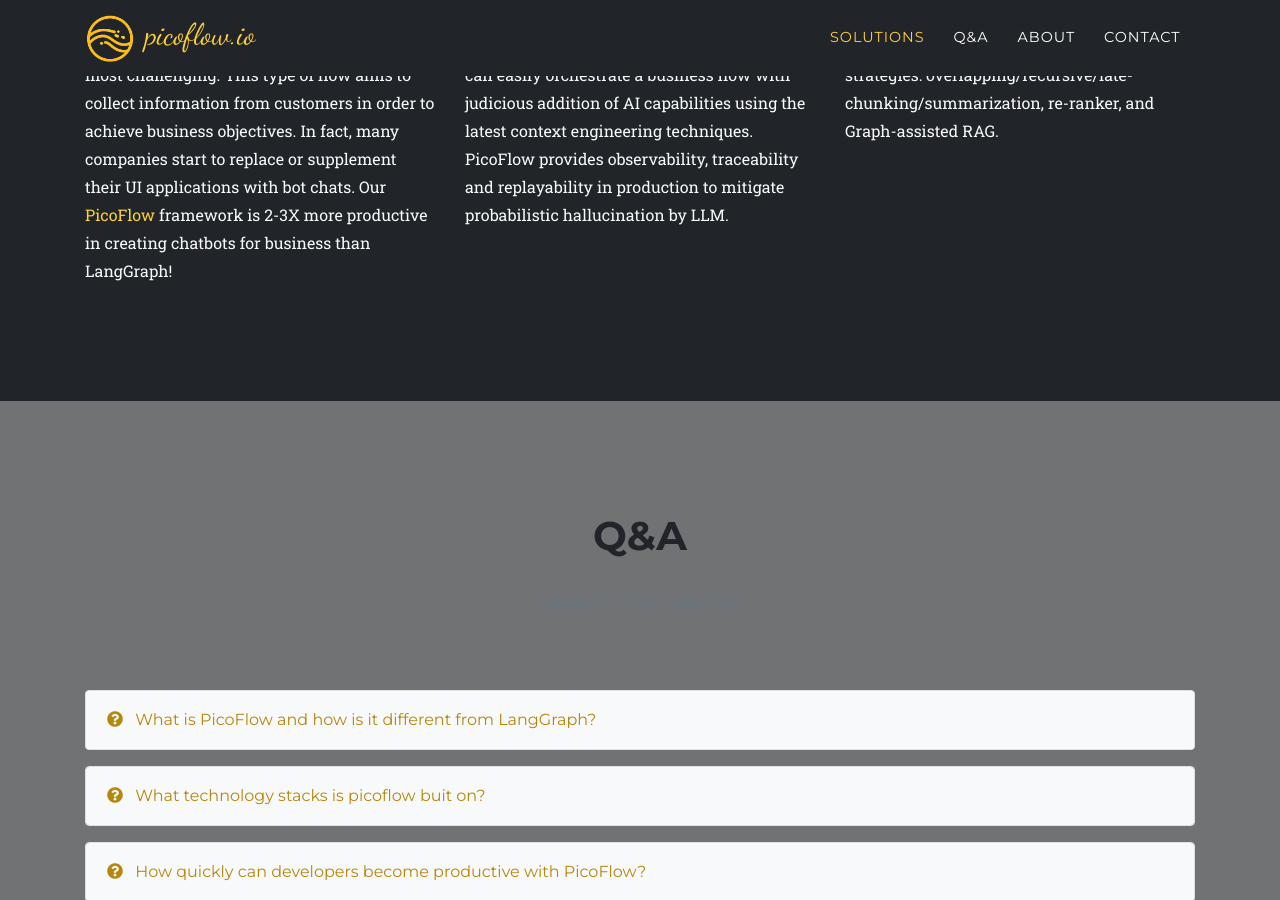
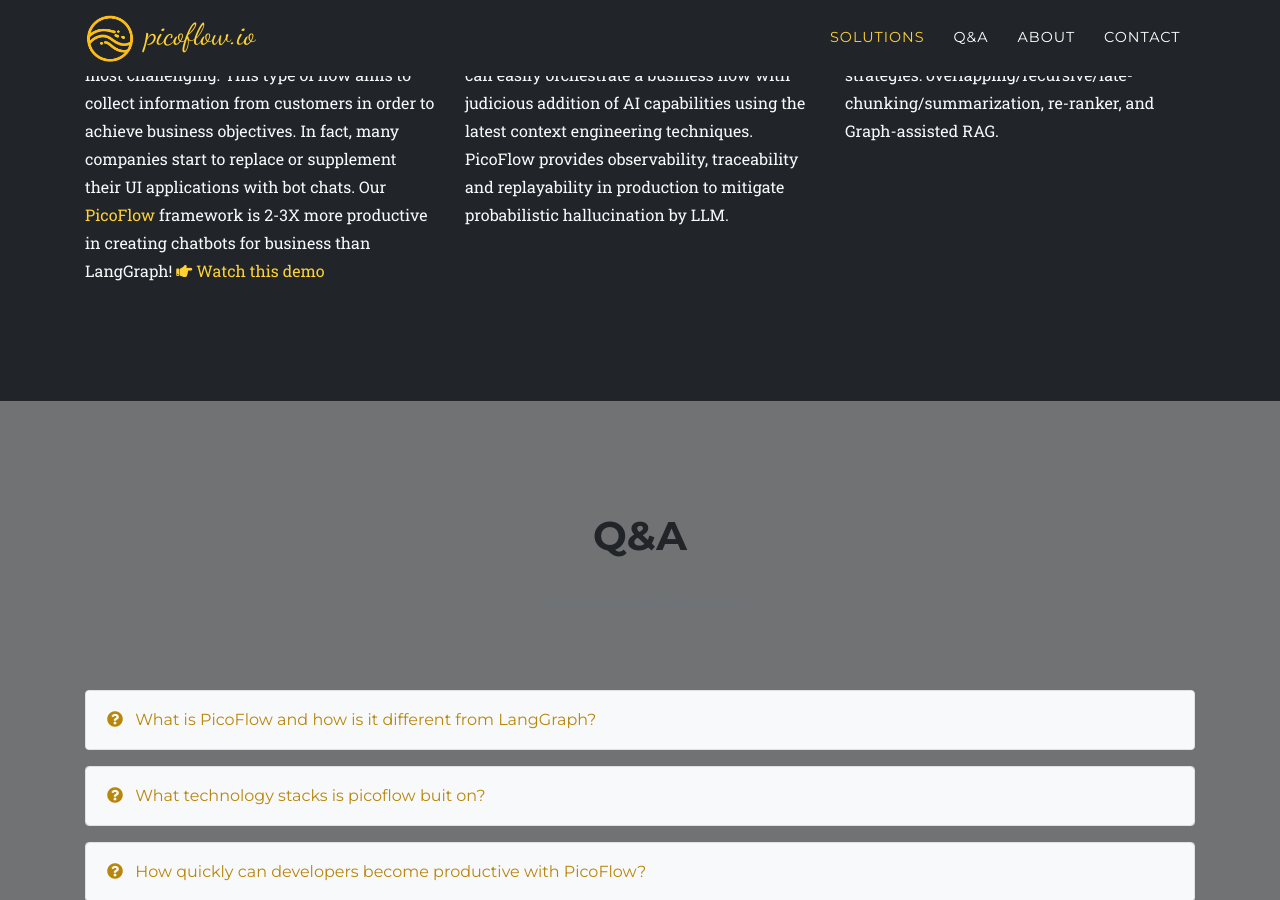
Before and after one commit to picoflow1/jekyll, a Jekyll site: the page built from index.md, in a window 1280 px wide and 900 px high, scrolled down 1274 px. Built offline with Jekyll 4.4.1, drawn with Linux system fonts in a browser that asks for light colours; some web fonts are replaced.

Commit message:
add video

```diff
--- a/_data/sitetext.yml
+++ b/_data/sitetext.yml
@@ -24,6 +24,8 @@ en: &DEFAULT_EN
       - title: "Customer's Bots"
         desc: >
           Among all agentic flow solutions, creating a complex customer-facing bot chat can be the most challenging. This type of flow aims to collect information from customers in order to achieve business objectives. In fact, many companies start to replace or supplement their UI applications with bot chats. Our [PicoFlow]("https://www.google.com") framework is 2-3X more productive in creating chatbots for business than LangGraph!
+
+          <i class="fas fa-hand-point-right text-primary"></i> [Watch this demo](https://youtu.be/YHzov6LNg1o)
         icon: fas fa-robot
       - title: "Business Flows"
         desc: >
```
Also changed, not shown: 1 other file.
